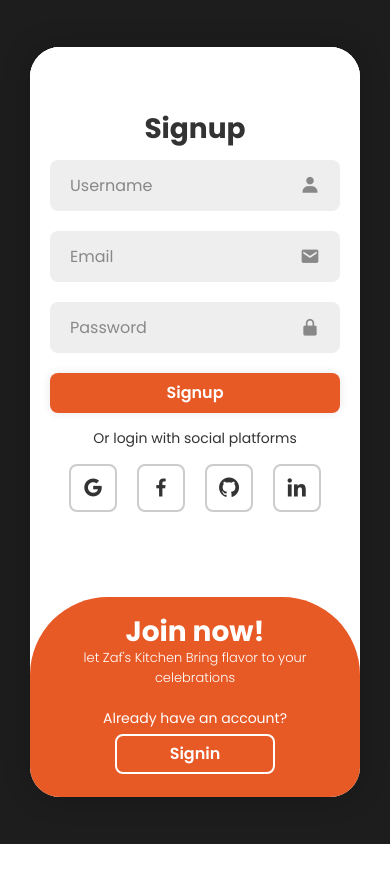
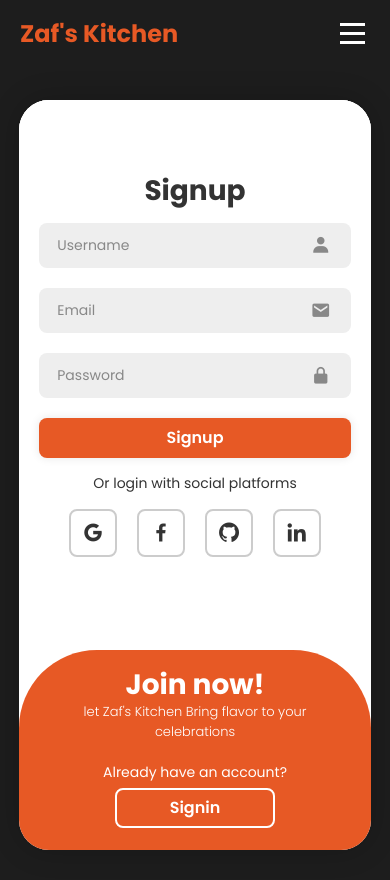
Before and after one commit to evcrownz/kitchen, a plain HTML site: page index.html in a window 390 px wide. Both pictures are taken after a click on the button "Signup". Before the commit the page ends 844 px from the top, so only its background shows below. Drawn offline with nearby package versions, Linux system fonts and the light colour scheme.

Commit message:
Update index.html

```diff
--- a/index.html
+++ b/index.html
@@ -4,7 +4,7 @@
     <meta charset="UTF-8">
     <meta http-equiv="X-UA-Compatible" content="IE=edge">
     <meta name="viewport" content="width=device-width, initial-scale=1.0">
-    <title>Responsive Login And Registration Form Using HTML CSS & Javascript | CodingLab</title>
+    <title>Zaf's Kitchen - Login & Registration</title>
     <link href="https://unpkg.com/boxicons@2.1.4/css/boxicons.min.css" rel="stylesheet">
 </head>
 <style>
@@ -19,21 +19,106 @@
 
 body {
     display: flex;
+    flex-direction: column;
     justify-content: center;
     align-items: center;
     min-height: 100vh;
     background: linear-gradient(90deg, #1d1d1d, #1d1d1d);
+    padding: 20px;
+    padding-top: 80px;
+}
+
+/* Navigation Styles */
+.navbar {
+    position: fixed;
+    top: 0;
+    left: 0;
+    width: 100%;
+    padding: 20px 50px;
+    display: flex;
+    justify-content: space-between;
+    align-items: center;
+    z-index: 1000;
+    transition: all 0.3s ease;
+}
+
+.logo {
+    font-size: 24px;
+    font-weight: 700;
+    color: #E75925;
+    text-decoration: none;
+}
+
+.nav-menu {
+    display: flex;
+    list-style: none;
+    gap: 30px;
+}
+
+.nav-menu li a {
+    color: #fff;
+    text-decoration: none;
+    font-weight: 500;
+    font-size: 16px;
+    position: relative;
+    transition: color 0.3s ease;
+}
+
+.nav-menu li a::after {
+    content: '';
+    position: absolute;
+    width: 0;
+    height: 2px;
+    bottom: -5px;
+    left: 0;
+    background: #E75925;
+    transition: width 0.3s ease;
+}
+
+.nav-menu li a:hover {
+    color: #E75925;
+}
+
+.nav-menu li a:hover::after {
+    width: 100%;
+}
+
+.hamburger {
+    display: none;
+    flex-direction: column;
+    cursor: pointer;
+    padding: 5px;
+}
+
+.hamburger span {
+    width: 25px;
+    height: 3px;
+    background: #fff;
+    margin: 3px 0;
+    transition: 0.3s;
+}
+
+.hamburger.active span:nth-child(1) {
+    transform: rotate(-45deg) translate(-5px, 6px);
+}
+
+.hamburger.active span:nth-child(2) {
+    opacity: 0;
+}
+
+.hamburger.active span:nth-child(3) {
+    transform: rotate(45deg) translate(-5px, -6px);
 }
 
 .container {
     position: relative;
-    width: 850px;
-    height: 550px;
+    width: 765px;
+    height: 495px;
     background: #ffffff;
     border-radius: 30px;
     box-shadow: 0 0 30px rgba(0, 0, 0, .2);
-    margin: 20px;
     overflow: hidden;
+    margin: auto;
 }
 
 .form-box{
@@ -46,7 +131,7 @@ body {
     align-items: center;
     color: #333;
     text-align: center;
-    padding: 40px;
+    padding: 36px;
     z-index: 1;
     transition: .6s ease-in-out 0.8s, visibility 0s 1s;
 }
@@ -68,8 +153,8 @@ form{
 }
 
 .container h1{
-    font-size: 38px;
-    margin: -10px 0;
+    font-size: 34px;
+    margin: -9px 0;
 }
 
 .container h4{
@@ -81,17 +166,17 @@ form{
 
 .input-box {
     position: relative;
-    margin: 30px 0;
+    margin: 27px 0;
 }
 
 .input-box input{
     width: 100%;
-    padding: 13px 50px 13px 20px;
+    padding: 12px 45px 12px 18px;
     background: #eee;
     border-radius: 8px;
     border: none;
     outline: none;
-    font-size: 16px;
+    font-size: 14px;
     color: #333;
     font-weight: 500;
 }
@@ -171,10 +256,6 @@ form{
         rgb(218, 81, 47),  /* top color overlay */
         rgb(201, 49, 38)   /* bottom color overlay */
     );
-
-    background-repeat: no-repeat;
-    background-size: cover;
-    background-position: center;
     border-radius: 150px;
     z-index: 2;
     transition: 1.4s ease-in-out;
@@ -229,45 +310,78 @@ form{
     box-shadow: none;
 }
 
+/* Mobile Navigation */
+@media screen and (max-width: 768px) {
+    .navbar {
+        padding: 15px 20px;
+    }
+
+    .nav-menu {
+        position: fixed;
+        left: -100%;
+        top: 70px;
+        flex-direction: column;
+        background: rgba(29, 29, 29, 0.95);
+        width: 100%;
+        text-align: center;
+        transition: 0.3s;
+        padding: 30px 0;
+        backdrop-filter: blur(10px);
+    }
+
+    .nav-menu.active {
+        left: 0;
+    }
+
+    .nav-menu li {
+        margin: 15px 0;
+    }
+
+    .hamburger {
+        display: flex;
+    }
+}
+
 @media screen and (max-width: 650px) {
     body {
-        min-height: 100svh; /* Use stable viewport height */
+        min-height: 100svh;
         padding: 10px;
+        padding-top: 80px;
     }
 
     .container{
-        height: 750px; /* Increased height */
+        height: 750px;
         width: 95%;
         max-width: 400px;
         position: relative;
+        margin: 20px auto;
     }
 
     .form-box {
         bottom: 0;
         width: 100%;
-        height: 550px; /* Increased height */
+        height: 550px;
         right: 0;
         padding: 30px;
-        overflow: hidden; /* No scrolling */
+        overflow: hidden;
     }
 
     .container.active .form-box{
         right: 0;
-        bottom: 200px; /* Adjusted position */
+        bottom: 200px;
     }
 
     .toggle-box::before{
         left: 0;
-        top: -1950px; /* Adjusted for new heights */
+        top: -1950px;
         width: 100%;
-        height: 2200px; /* Increased height */
+        height: 2200px;
         border-radius: 20vw;
          background: #E75925;
     }
 
-
     .container.active .toggle-box::before{
-        top: 550px; /* Adjusted position */
+        top: 550px;
         left: 0;
     }
 
@@ -288,7 +402,7 @@ form{
 
     .toggle-panel{
         width: 100%;
-        height: 200px; /* Increased height */
+        height: 200px;
     }
 
     .toggle-panel.toggle-left{
@@ -298,12 +412,12 @@ form{
 
     .container.active .toggle-panel.toggle-left{
         left: 0;
-        top: -200px; /* Adjusted position */
+        top: -200px;
     }
 
     .toggle-panel.toggle-right{
         right: 0;
-        bottom: -200px; /* Adjusted position */
+        bottom: -200px;
     }
 
     .container.active .toggle-panel.toggle-right{
@@ -333,6 +447,21 @@ form{
 </style>
 
 <body>
+    <!-- Navigation Bar -->
+    <nav class="navbar">
+        <a href="#" class="logo">Zaf's Kitchen</a>
+        <ul class="nav-menu">
+            <li><a href="#home">Home</a></li>
+            <li><a href="#about">About Us</a></li>
+            <li><a href="#contact">Contact</a></li>
+        </ul>
+        <div class="hamburger">
+            <span></span>
+            <span></span>
+            <span></span>
+        </div>
+    </nav>
+
     <div class="container">
         <div class="form-box signin">
             <form action="">
@@ -405,7 +534,10 @@ form{
       const container = document.querySelector('.container');
       const signupbtn = document.querySelector('.signup-btn');
       const signinbtn = document.querySelector('.Signin-btn');
+      const hamburger = document.querySelector('.hamburger');
+      const navMenu = document.querySelector('.nav-menu');
 
+      // Login form toggle functionality
       signupbtn.addEventListener('click', () => {
         container.classList.add('active');
       });
@@ -413,6 +545,20 @@ form{
       signinbtn.addEventListener('click', () => {
         container.classList.remove('active');
       });
+
+      // Mobile navigation toggle
+      hamburger.addEventListener('click', () => {
+        hamburger.classList.toggle('active');
+        navMenu.classList.toggle('active');
+      });
+
+      // Close mobile menu when clicking on a link
+      document.querySelectorAll('.nav-menu li a').forEach(link => {
+        link.addEventListener('click', () => {
+          hamburger.classList.remove('active');
+          navMenu.classList.remove('active');
+        });
+      });
 </script>
 </body>
 </html>
```
